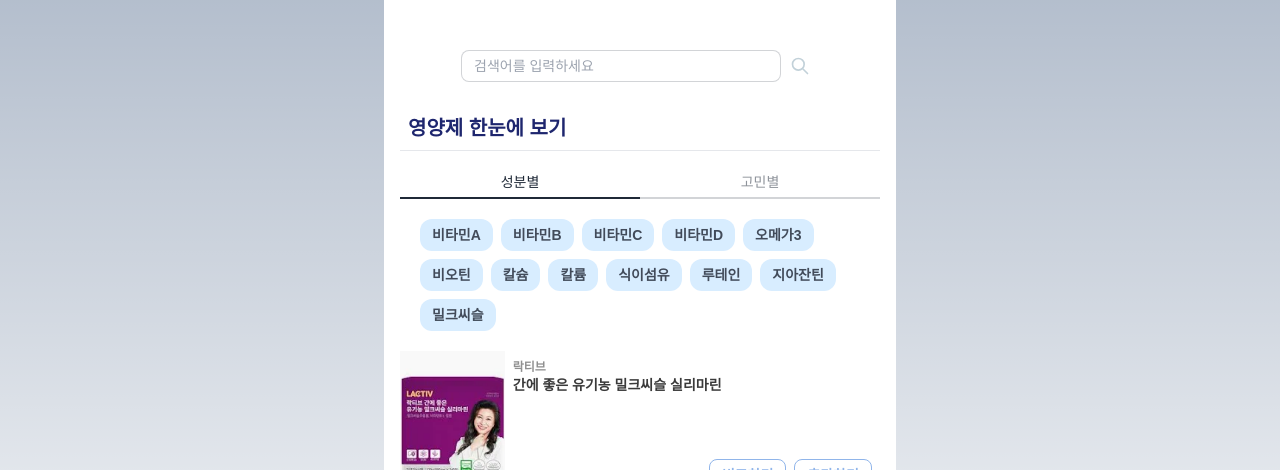
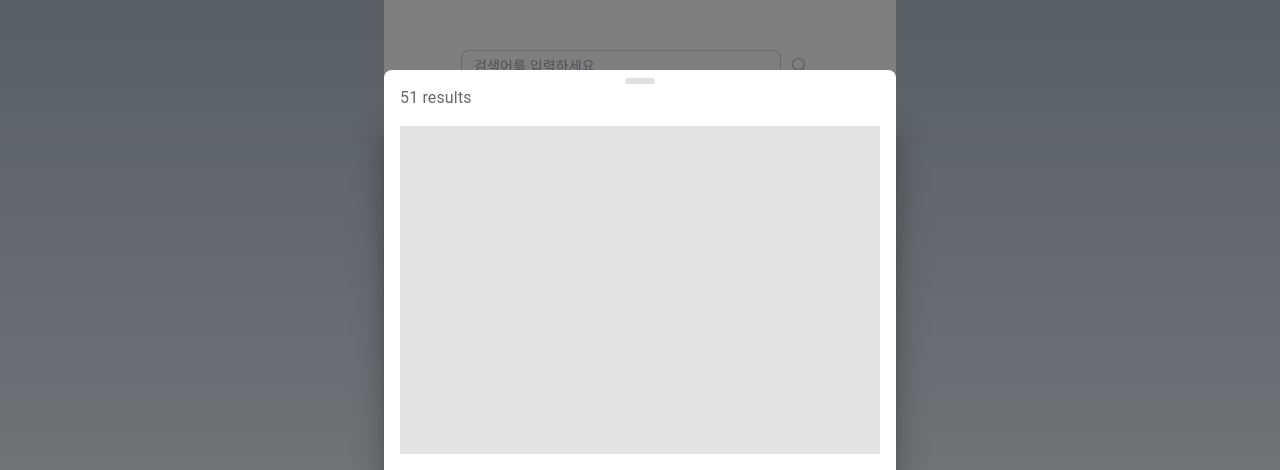
Before and after one commit to yeomj051/OnU, a Next.js app in the folder frontend/: page / in a window 1280 px wide. Both pictures are taken after a click on the button "비타민A". Shown: the part 330-800 px from the top of the page. Built offline with nearby package versions, Linux system fonts and the light colour scheme.

Commit message:
[S08P31A703-171] FE/Feat: Add Compare Box Layout
- 비교함 레이아웃 추가
- 클릭시 화면 밑에서 올라옴

```diff
--- /dev/null
+++ b/frontend/components/common/Drawer.tsx
@@ -0,0 +1,108 @@
+import * as React from 'react';
+import PropTypes from 'prop-types';
+import { Global } from '@emotion/react';
+import { styled } from '@mui/material/styles';
+import CssBaseline from '@mui/material/CssBaseline';
+import { grey } from '@mui/material/colors';
+import Box from '@mui/material/Box';
+import Skeleton from '@mui/material/Skeleton';
+import Typography from '@mui/material/Typography';
+import SwipeableDrawer from '@mui/material/SwipeableDrawer';
+import { abort } from 'process';
+import { ClickAwayListener } from '@mui/material';
+
+const drawerBleeding = 56;
+
+const Root = styled('div')(({ theme }) => ({
+  height: '100%',
+  backgroundColor:
+    theme.palette.mode === 'light'
+      ? grey[100]
+      : theme.palette.background.default,
+}));
+
+const StyledBox = styled(Box)(({ theme }) => ({
+  backgroundColor:
+    theme.palette.mode === 'light' ? '#fff' : grey[800],
+}));
+
+const Puller = styled(Box)(({ theme }) => ({
+  width: 30,
+  height: 6,
+  backgroundColor:
+    theme.palette.mode === 'light' ? grey[300] : grey[900],
+  borderRadius: 3,
+  position: 'absolute',
+  top: 8,
+  left: 'calc(50% - 15px)',
+}));
+
+function SwipeableEdgeDrawer(props: any) {
+  const [open, setOpen] = React.useState(false);
+
+  const toggleDrawer = (newOpen: any) => () => {
+    setOpen(newOpen);
+  };
+
+  return (
+    <ClickAwayListener
+      onClickAway={toggleDrawer(!open)}
+      mouseEvent="onClick"
+    >
+      <Root onClick={toggleDrawer(!open)}>
+        <CssBaseline />
+        <Global
+          styles={{
+            '.MuiDrawer-root > .MuiPaper-root': {
+              height: `calc(50% - ${drawerBleeding}px)`,
+              overflow: 'visible',
+              maxWidth: '512px',
+              left: `calc(50% - 256px)`,
+            },
+          }}
+        />
+        <SwipeableDrawer
+          anchor="bottom"
+          open={open}
+          onClose={toggleDrawer(false)}
+          onOpen={toggleDrawer(true)}
+          swipeAreaWidth={drawerBleeding}
+          disableSwipeToOpen={true}
+          ModalProps={{
+            keepMounted: true,
+          }}
+        >
+          <StyledBox
+            sx={{
+              position: 'absolute',
+              top: -drawerBleeding,
+              borderTopLeftRadius: 8,
+              borderTopRightRadius: 8,
+              visibility: 'visible',
+              left: 0,
+              right: 0,
+            }}
+          >
+            <Puller />
+
+            <Typography sx={{ p: 2, color: 'text.secondary' }}>
+              51 results
+            </Typography>
+          </StyledBox>
+          <StyledBox
+            sx={{
+              px: 2,
+              pb: 2,
+              height: '100%',
+              overflow: 'auto',
+            }}
+          >
+            <Skeleton variant="rectangular" height="100%" />
+          </StyledBox>
+        </SwipeableDrawer>
+      </Root>
+    </ClickAwayListener>
+  );
+}
+
+export default SwipeableEdgeDrawer;
--- a/frontend/containers/PillListPage/EntireList.tsx
+++ b/frontend/containers/PillListPage/EntireList.tsx
@@ -6,6 +6,7 @@ import { SearchBar } from '@/components/common/SearchBar';
 import ItemList from '@/containers/PillListPage/ItemList';
 import WorryCategoryList from '@/containers/PillListPage/WorryCategoryList';
 import IngredientCategoryList from '@/containers/PillListPage/IngredientCategoryList';
+import SwipeableEdgeDrawer from '@/components/common/Drawer';
 
 const EntireList = () => {
   //false : 성분별 클릭, true : 고민별 클릭
@@ -59,6 +60,7 @@ const EntireList = () => {
           )}
         </div>
       </div>
+      <SwipeableEdgeDrawer />
       <div id="drawer">
         <div id="compare-box"></div>
       </div>
--- a/frontend/styles/globals.css
+++ b/frontend/styles/globals.css
@@ -1,7 +1,7 @@
 @import 'tailwindcss/base';
 @import 'tailwindcss/components';
 @import 'tailwindcss/utilities';
-@import url("https://cdn.jsdelivr.net/gh/orioncactus/pretendard@v1.3.6/dist/web/variable/pretendardvariable.css");
+@import url('https://cdn.jsdelivr.net/gh/orioncactus/pretendard@v1.3.6/dist/web/variable/pretendardvariable.css');
 
 :root {
   --foreground-rgb: 0, 0, 0;
@@ -30,3 +30,44 @@ body {
 body::-webkit-scrollbar {
   display: none; /* Chrome, Safari, Opera*/
 }
+
+.drawer-bottom {
+  position: fixed;
+  bottom: 0;
+  left: 0;
+  right: 0;
+  z-index: 1000;
+}
+
+.drawer-bottom .drawer-side {
+  position: fixed;
+  bottom: 0;
+  left: 0;
+  right: 0;
+  max-height: 100%;
+  transition: transform 0.3s ease;
+  will-change: transform;
+  overflow-y: auto;
+}
+
+.drawer-bottom .drawer-toggle:checked ~ .drawer-side {
+  transform: translateY(0);
+}
+
+.drawer-bottom .drawer-overlay {
+  position: fixed;
+  top: 0;
+  left: 0;
+  right: 0;
+  bottom: 0;
+  opacity: 0;
+  background-color: rgba(0, 0, 0, 0.3);
+  transition: opacity 0.3s ease;
+  pointer-events: none;
+  will-change: opacity;
+}
+
+.drawer-bottom .drawer-toggle:checked ~ .drawer-overlay {
+  opacity: 1;
+  pointer-events: auto;
+}
```
